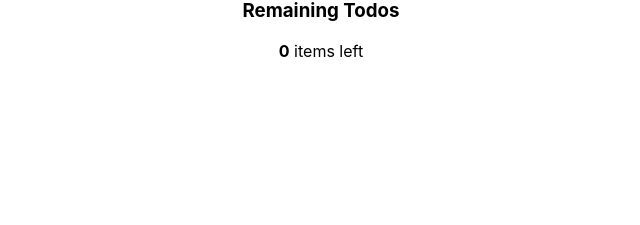
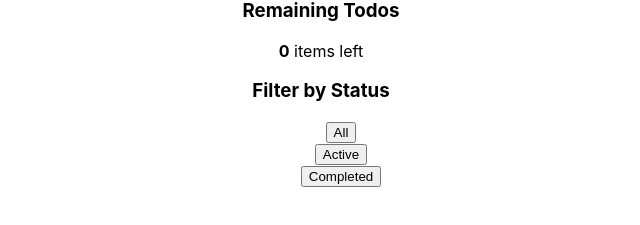
Before and after one commit to tt954/react-todo, a React (Create React App) app: page / in a window 1280 px wide. Shown: the part 295-520 px from the top of the page, without its empty margins (319-959 px from the left). Built offline with nearby package versions, Linux system fonts and the light colour scheme; no server answers.

Commit message:
add: StatusFiler component

```diff
--- a/src/components/footer/Footer.js
+++ b/src/components/footer/Footer.js
@@ -1,5 +1,7 @@
 import { useSelector } from 'react-redux'
+
 import { selectTodos } from '../../reducers/todosReducer'
+import StatusFilter from './filters/StatusFilter'
 
 const TodosRemaining = ({ count }) => {
   const suffix = count === 1 ? '' : 's'
@@ -25,6 +27,7 @@ const Footer = (props) => {
         <button>Clear Completed</button>
       </div>
       <TodosRemaining count={todosRemaining}/>
+      <StatusFilter />
     </section>
   );
 };
--- /dev/null
+++ b/src/components/footer/filters/StatusFilter.js
@@ -0,0 +1,28 @@
+import { useDispatch } from "react-redux";
+
+import { filters } from "../../../reducers/filtersReducer";
+
+const StatusFilter = (props) => {
+    const dispatch = useDispatch()
+    const handleStatusChange = value => {
+
+    }
+
+  const statuses = Object.keys(filters.statuses).map((key) => {
+    const value = filters.statuses[key]
+    return (
+      <li key={value}>
+        <button onClick={handleStatusChange}>{key}</button>
+      </li>
+    );
+  });
+
+  return (
+    <div>
+      <h3>Filter by Status</h3>
+      <ul>{statuses}</ul>
+    </div>
+  );
+};
+
+export default StatusFilter;
--- a/src/reducers/filtersReducer.js
+++ b/src/reducers/filtersReducer.js
@@ -2,17 +2,16 @@ import { createSlice } from '@reduxjs/toolkit'
 
 const availableColors = ["Red", "Yellow", "Green", "Blue", "Orange", "Purple"]
 const priorities = ['low', 'medium', 'high']
+const statuses = { All: "all", Active: "active", Completed: "completed" }
 
 export const filters = {
     availableColors,
     priorities,
-    All: 'all',
-    Active: 'active',
-    Completed: 'completed',
+    statuses,
 }
 
 const initialState = {
-    status: filters.All,
+    status: filters.statuses.All,
     colors: []
 }
 
```
